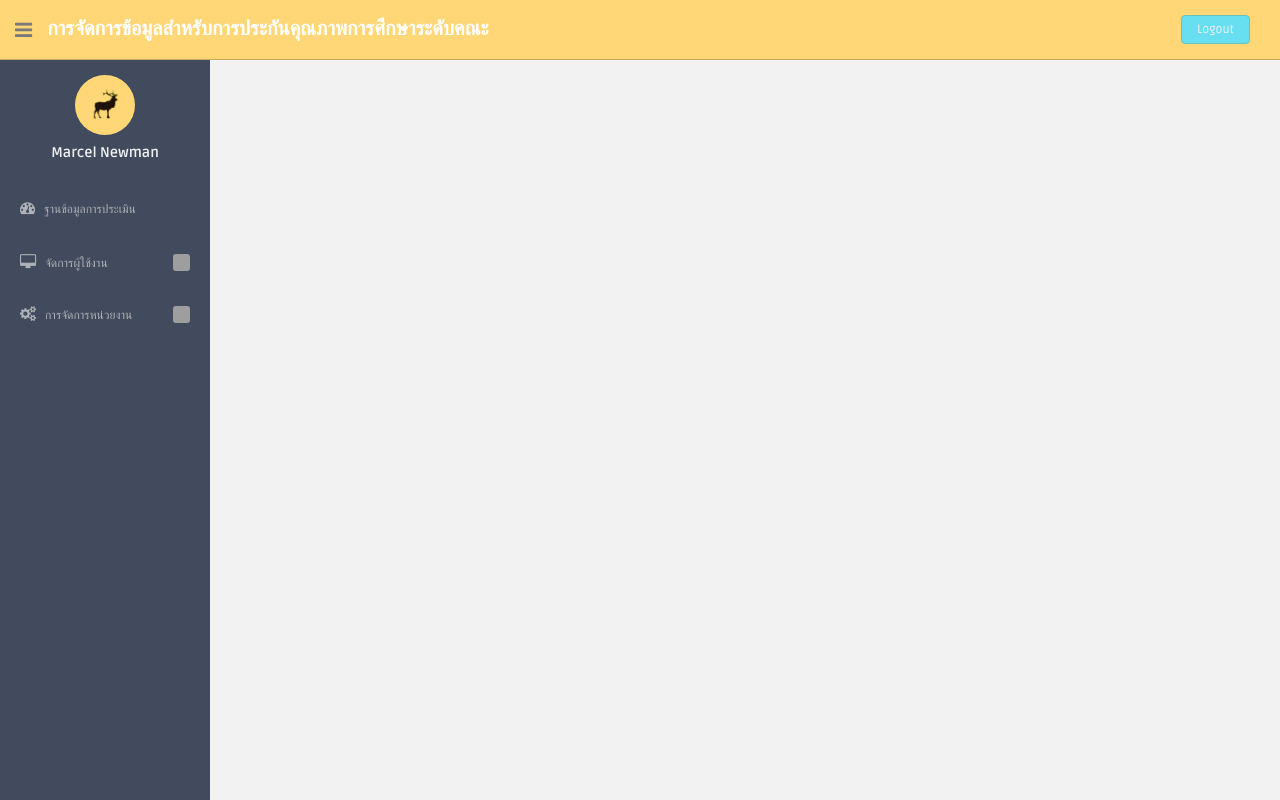
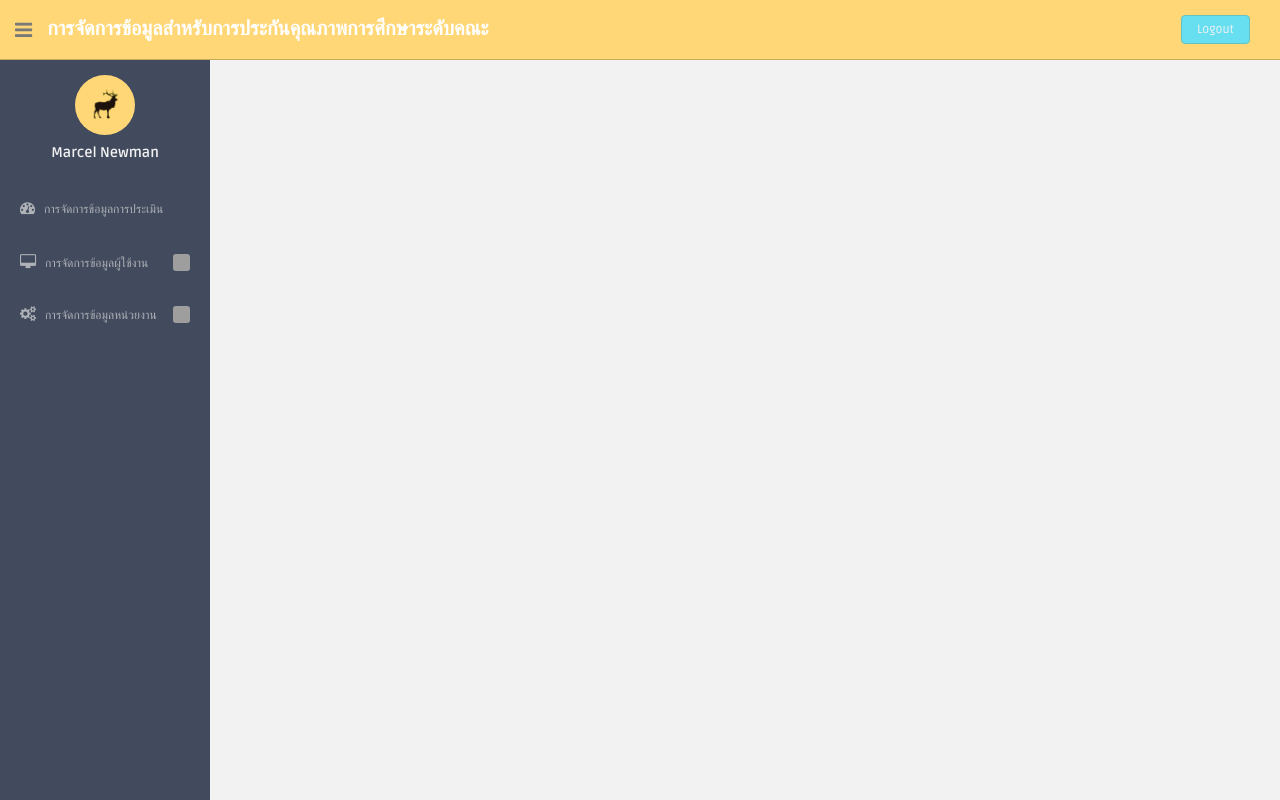
Before and after one commit to luckygarnet/project, a CodeIgniter app: page /index.php/adminpanel/index in a window 1280 px wide. Run offline with CodeIgniter, Linux system fonts and the light colour scheme; grey boxes are pictures that could not be loaded.

```diff
--- a/application/views/template/sidebar.php
+++ b/application/views/template/sidebar.php
@@ -13,14 +13,14 @@
                   <li class="mt ">
                       <a  href="<?php echo base_url('index.php/AdminPanel/showCompositAll');?>">
                           <i class="fa fa-dashboard"></i>
-                          <span>ฐานข้อมูลการประเมิน</span>
+                          <span>การจัดการข้อมูลการประเมิน</span>
                       </a>
                   </li>
 
                   <li class="sub-menu">
                       <a href="" >
                           <i class="fa fa-desktop"></i>
-                          <span>จัดการผู้ใช้งาน</span>
+                          <span>การจัดการข้อมูลผู้ใช้งาน</span>
                       </a>
                       <ul class="sub">
                           <li ><a href="<?php echo base_url('index.php/AdminPanel/showUser');?>">แสดงผู้ใช้งานทั้งหมด</a></li>
@@ -32,7 +32,7 @@
                   <li class="sub-menu">
                       <a href="" >
                           <i class="fa fa-cogs"></i>
-                          <span>การจัดการหน่วยงาน</span>
+                          <span>การจัดการข้อมูลหน่วยงาน</span>
                       </a>
                       <ul class="sub">
                           <li><a  href="<?php echo base_url('index.php/AdminPanel/showAgency');?>">แสดงหน่วยงานทั้งหมด</a></li>
```
